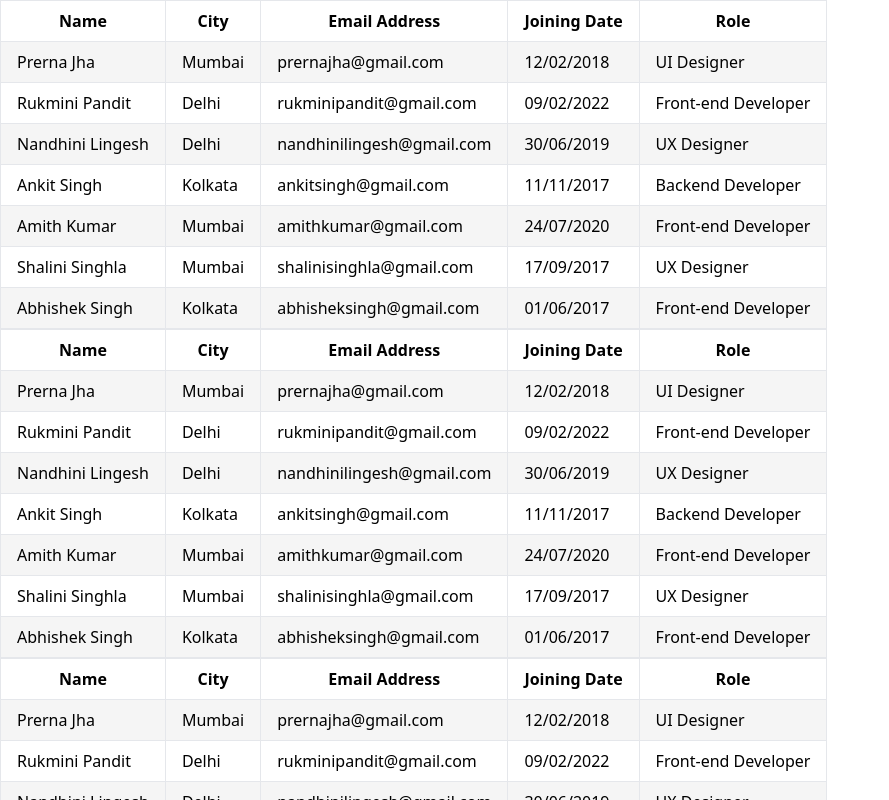
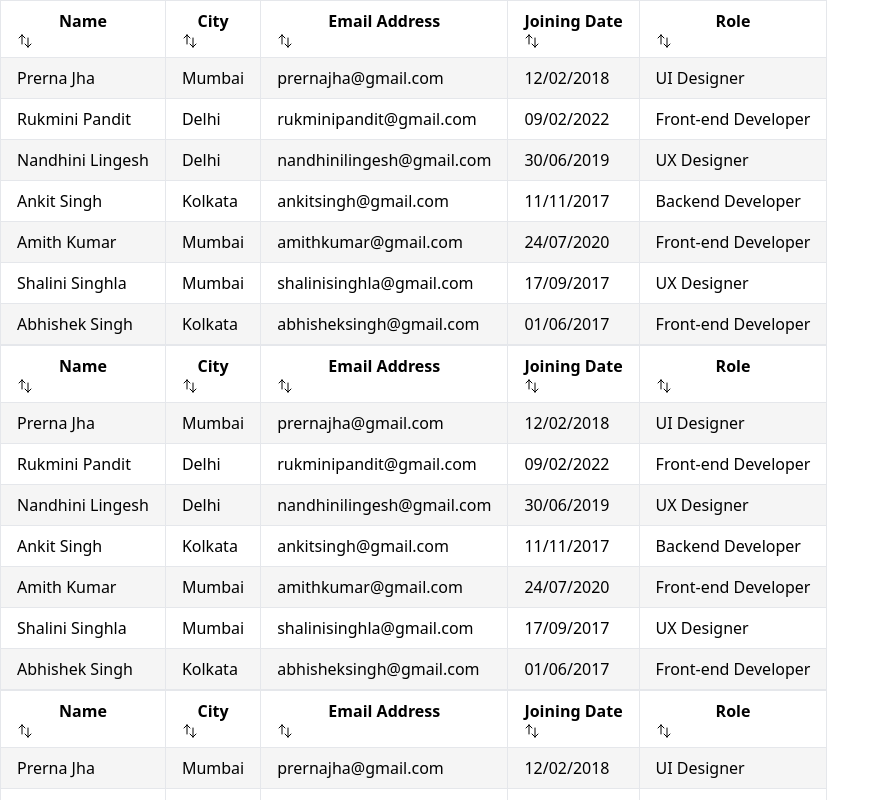
Before and after one commit to devmhimran/soft-sensor-table, a React (Vite) app in the folder soft-sensor-table/: page / in a window 1280 px wide. Shown: the top 800 px of the page, without its empty margins (0-889 px from the left). Built offline with nearby package versions, Linux system fonts and the light colour scheme; what @material-tailwind/react would draw is missing.

Commit message:
Added Table Heading Icon

```diff
--- a/soft-sensor-table/package.json
+++ b/soft-sensor-table/package.json
@@ -11,7 +11,8 @@
   "dependencies": {
     "@material-tailwind/react": "^1.2.4",
     "react": "^18.2.0",
-    "react-dom": "^18.2.0"
+    "react-dom": "^18.2.0",
+    "react-icons": "^4.7.1"
   },
   "devDependencies": {
     "@types/react": "^18.0.24",
--- a/soft-sensor-table/src/Component/Table/Table.jsx
+++ b/soft-sensor-table/src/Component/Table/Table.jsx
@@ -1,4 +1,5 @@
 import React, { useEffect, useState } from 'react';
+import { HiOutlineArrowsUpDown } from 'react-icons/hi2';
 
 const Table = ({ exceptName, exceptCity, exceptEmail, exceptJoin, exceptRole }) => {
     const [tableData, setTableData] = useState([]);
@@ -8,22 +9,27 @@ const Table = ({ exceptName, exceptCity, exceptEmail, exceptJoin, exceptRole })
             .then(res => res.json())
             .then(data => setTableData(data))
     }, [])
-    // const { person, city, email, joiningDate, role } = tableData;
-    // const {exceptCityAndJoin} = exceptCityAndJoin;
+
     return (
         <div className='container mx-auto flex justify-center py-16'>
             <table className='w-4/6'>
                 <thead>
                     <tr className='border'>
-                        <th className=
-                            {
-                                `border text-left py-2 px-4
-                                ${exceptName === 'show' ? '' : 'hidden'}`
-                            }>Name</th>
-                        <th className={`border text-left py-2 px-4 ${exceptCity === 'show' ? '' : 'hidden'}`}>City</th>
-                        <th className={`border text-left py-2 px-4 ${exceptEmail === 'show' ? '' : 'hidden'}`}>Email Address</th>
-                        <th className={`border text-left py-2 px-4 ${exceptJoin === 'show' ? '' : 'hidden'}`}>Joining Date</th>
-                        <th className={`border text-left py-2 px-4 ${exceptRole === 'show' ? '' : 'hidden'}`}>Role</th>
+                        <th className={`border text-left py-2 px-4 ${exceptName === 'show' ? '' : 'hidden'}`}>
+                            <span className='flex items-center'>Name <HiOutlineArrowsUpDown className='ml-2' /></span>
+                        </th>
+                        <th className={`border text-left py-2 px-4 ${exceptCity === 'show' ? '' : 'hidden'}`}>
+                            <span className='flex items-center'>City <HiOutlineArrowsUpDown className='ml-2' /></span>
+                        </th>
+                        <th className={`border text-left py-2 px-4 ${exceptEmail === 'show' ? '' : 'hidden'}`}>
+                            <span className='flex items-center'>Email Address <HiOutlineArrowsUpDown className='ml-2' /></span>
+                        </th>
+                        <th className={`border text-left py-2 px-4 ${exceptJoin === 'show' ? '' : 'hidden'}`}>
+                            <span className='flex items-center'>Joining Date <HiOutlineArrowsUpDown className='ml-2' /></span>
+                        </th>
+                        <th className={`border text-left py-2 px-4 ${exceptRole === 'show' ? '' : 'hidden'}`}>
+                            <span className='flex items-center'>Role <HiOutlineArrowsUpDown className='ml-2' /></span>
+                        </th>
                     </tr>
                 </thead>
                 <tbody>
```
Also changed, not shown: 1 other file (tests, documents, lock files or other folders).
